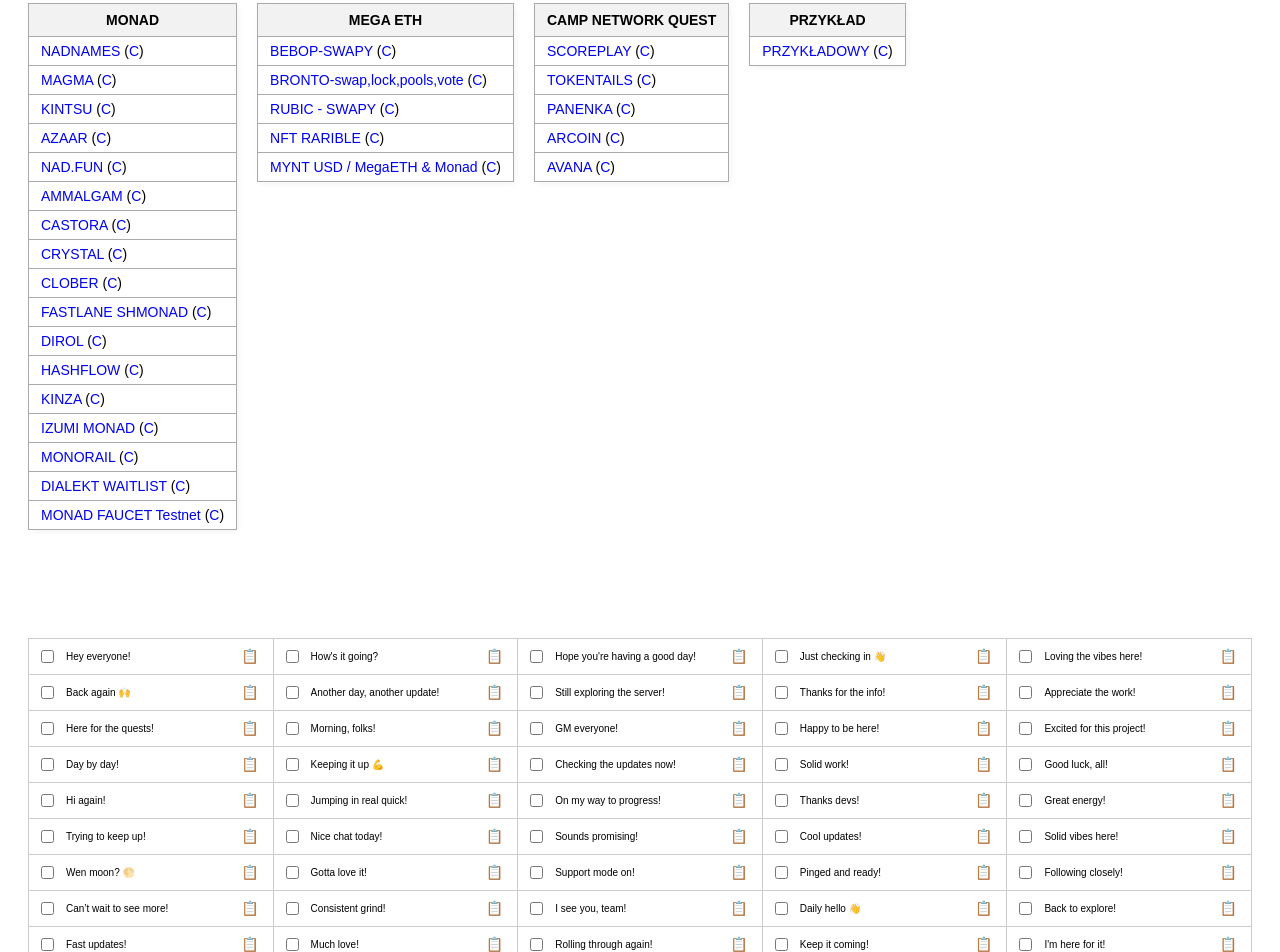
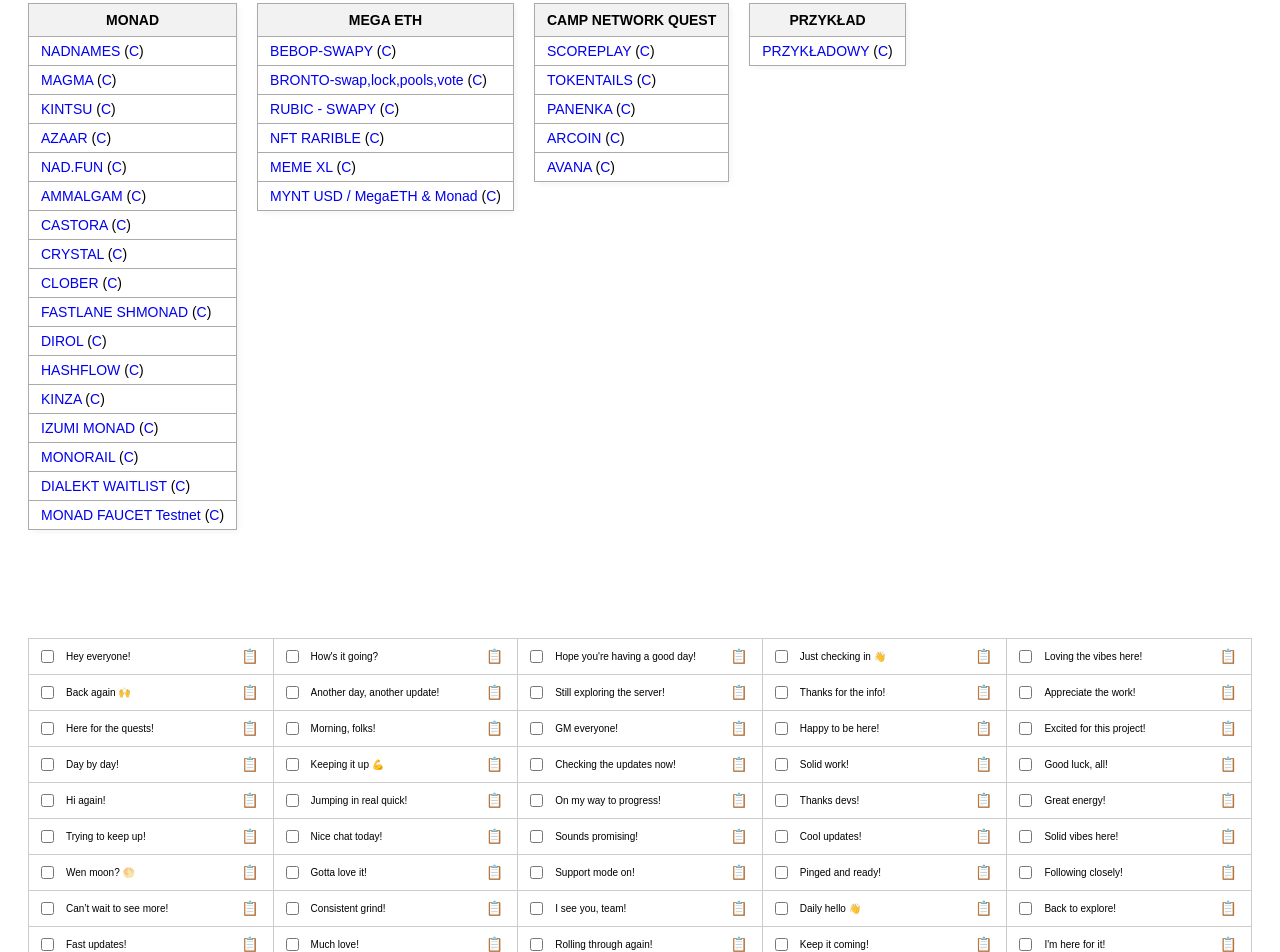
Before and after one commit to Katgoc88/CHECK, a plain HTML site: page index.html in a window 1280 px wide. Shown: the part 3008-3960 px from the top of the page. Drawn offline with Linux system fonts and the light colour scheme.

Commit message:
Update index.html

```diff
--- a/index.html
+++ b/index.html
@@ -576,6 +576,9 @@
     <tr><td><a href="https://bronto.finance/swap">BRONTO-swap,lock,pools,vote</a> (<a href="https://bronto.finance/swap" target="_blank">C</a>)</td></tr>
     <tr><td><a href="https://testnet.rubic.exchange/">RUBIC - SWAPY</a> (<a href="https://testnet.rubic.exchange/" target="_blank">C</a>)</td></tr>
     <tr><td><a href="https://testnet.rarible.fun/">NFT RARIBLE</a> (<a href="https://testnet.rarible.fun/" target="_blank">C</a>)</td></tr>
+ <tr><td><a href="https://testnet.xlmeme.com/megaeth">MEME XL</a> (<a href="https://testnet.xlmeme.com/megaeth" target="_blank">C</a>)</td></tr>
+
+
     <tr><td><a href="https://myntusd.com/">MYNT USD / MegaETH & Monad</a> (<a href="https://myntusd.com/" target="_blank">C</a>)</td></tr>
   </table>
 
```
